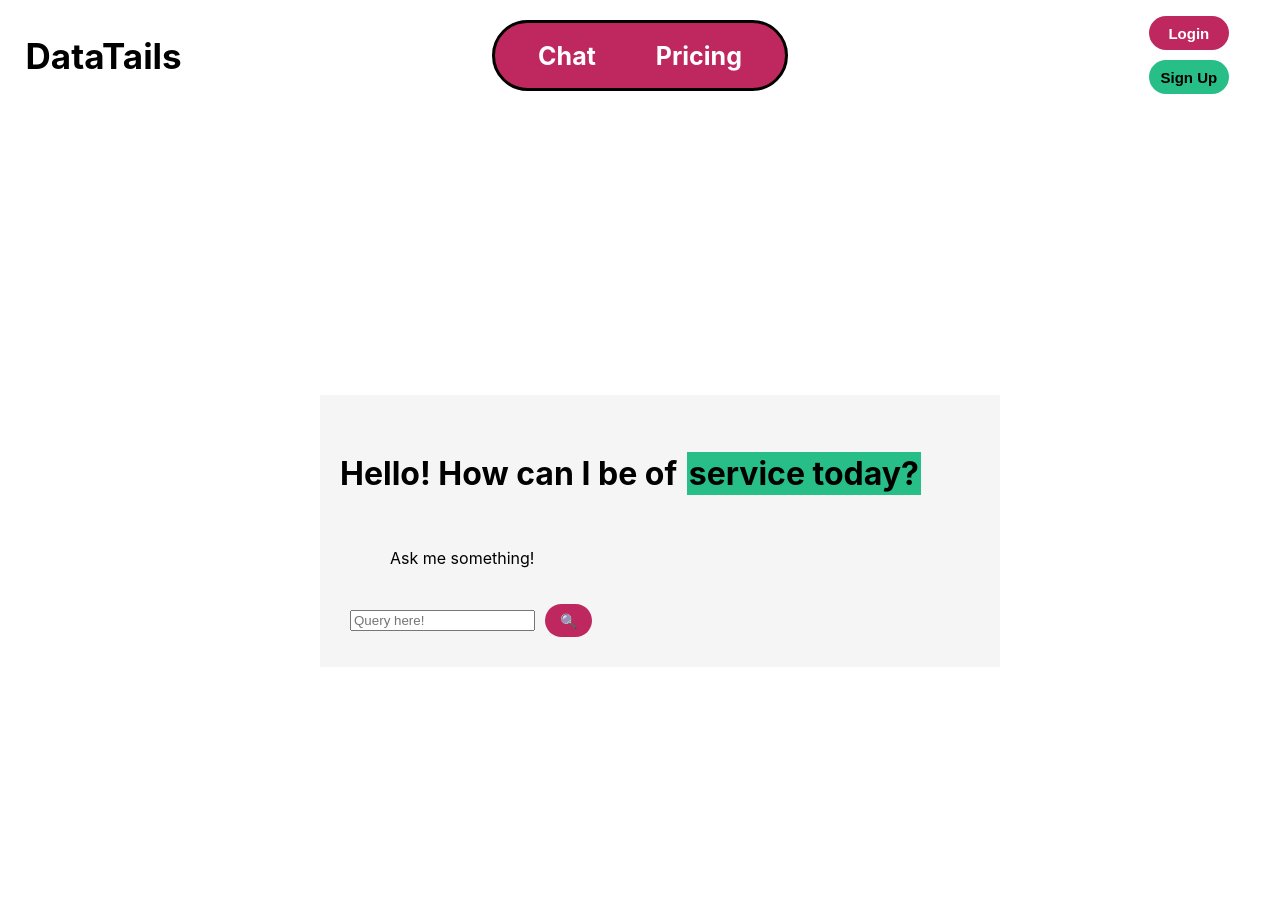
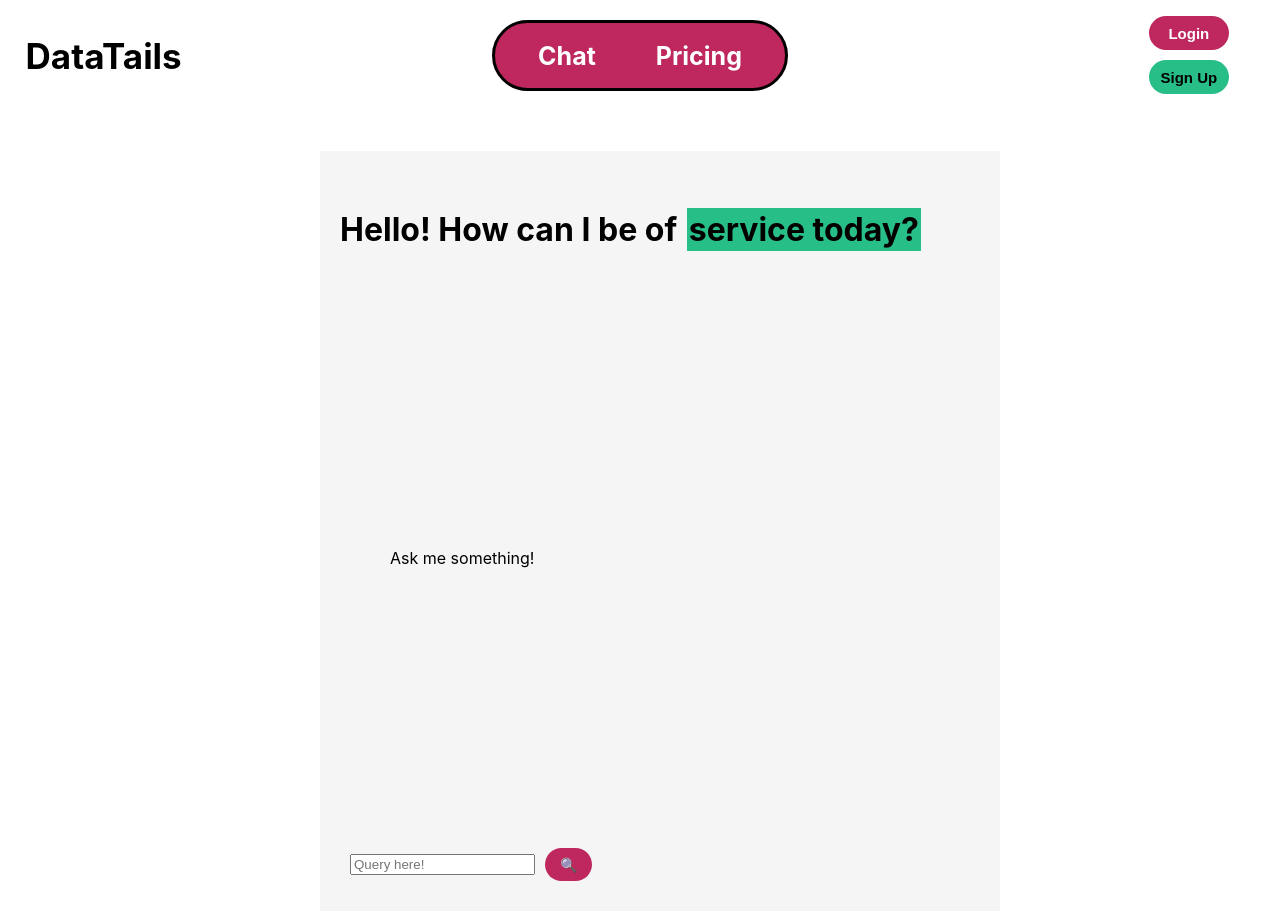
Before and after one commit to fasihrem/data-tails, a React (Create React App) app in the folder Frontend/: page /dual in a window 1280 px wide. Shown: the top 920 px of the page. Built offline with nearby package versions, Linux system fonts and the light colour scheme; no server answers.

Commit message:
updated dual screen

```diff
--- a/Frontend/src/home.css
+++ b/Frontend/src/home.css
@@ -1,7 +1,8 @@
 .ai-page {
     width: 100%;
     height: 100vh;
-    background-color: #F5F5F5;
+    /*background-color: #F5F5F5;*/
+    background-color: white;
     display: flex;
     flex-direction: column;
 }
@@ -314,12 +315,15 @@ input.chat-text{
 }
 
 .chat-pane {
+    height: 90%;
     width: 50%;
     display: flex;
     flex-direction: column;
     justify-content: space-between;
     padding: 20px;
     background-color: #F5F5F5;
+    /*z-index: -1;*/
+    overflow: scroll;
 }
 
 
@@ -327,13 +331,13 @@ input.chat-text{
 .visual-pane {
     font-family: "Inter";
     font-weight: bold;
-    width: 50%;
+    width: 55%;
     background-color: #e9ecef;
     /*border-left: 2px solid #ddd;*/
     display: flex;
     align-items: center;
     justify-content: center;
-    height: 100%;
+    height: 95%;
 }
 
 /* Chat messages section */
```
Also changed, not shown: Frontend/JVzkwAimJTML80kjr6KnRbHQipI2_conversation_history.csv.
